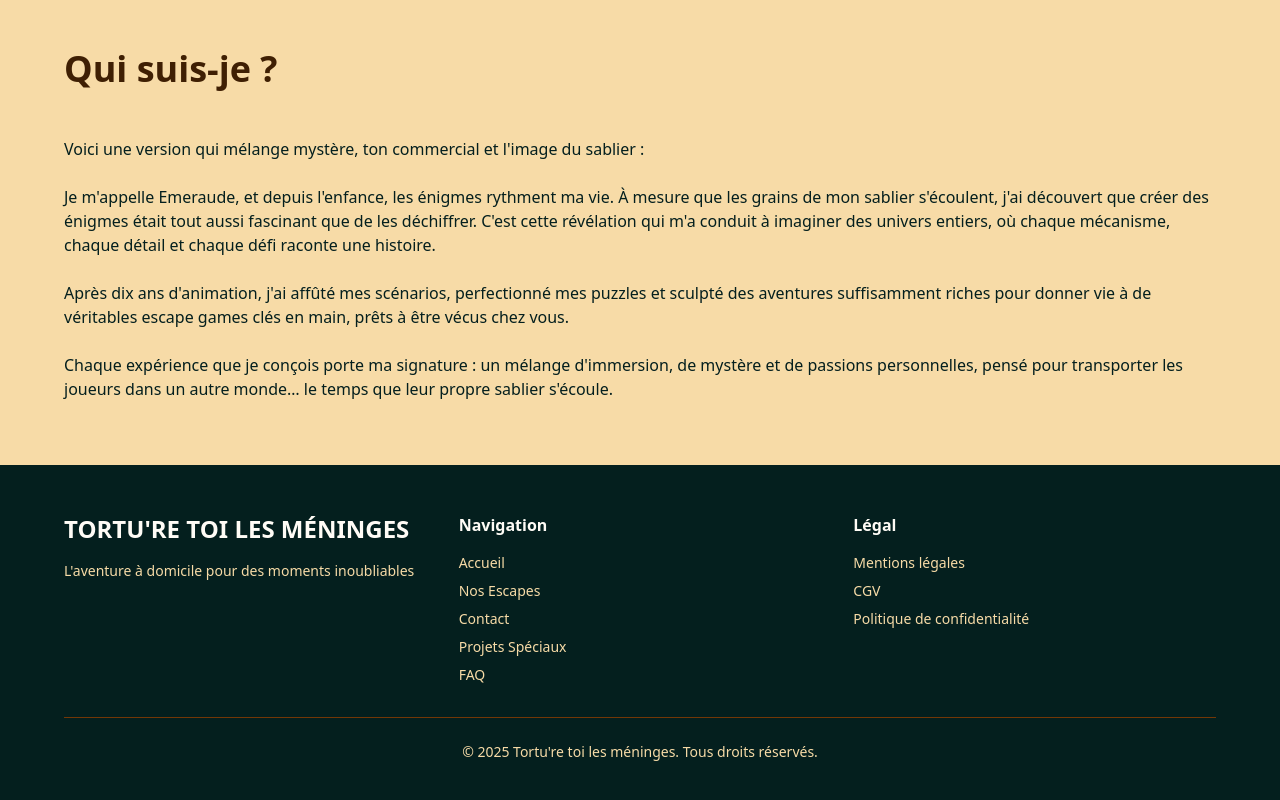
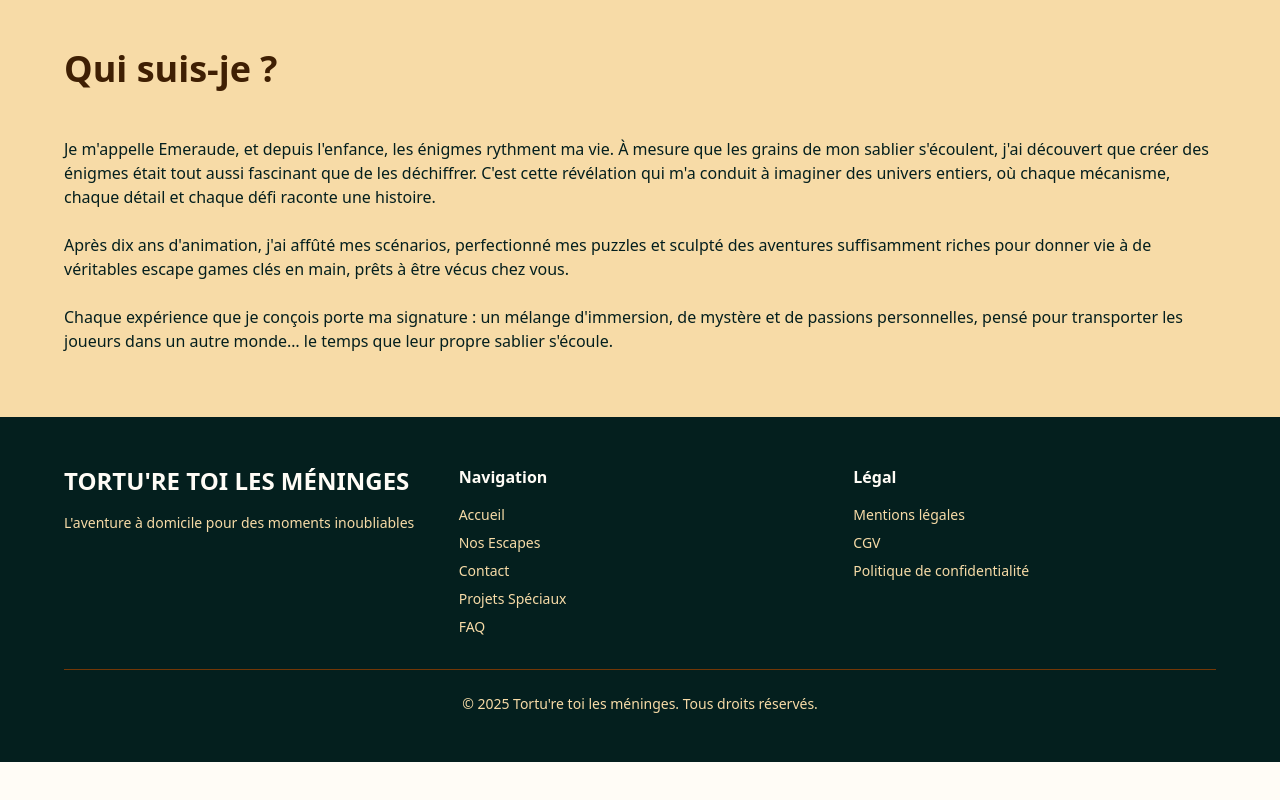
Before and after one commit to TimotheCaillaud/tortu-re_toi_les_meninges, a Next.js app: page / in a window 1280 px wide. Shown: the part 1187-1987 px from the top of the page. After the commit the page ends 1949 px from the top, so only its background shows below. Built offline with nearby package versions, Linux system fonts and the light colour scheme; no server answers.

Commit message:
Remove line in WhoAmI ?

```diff
--- a/components/home/QuiSuisJeSection.tsx
+++ b/components/home/QuiSuisJeSection.tsx
@@ -8,11 +8,6 @@ export const QuiSuisJeSection: React.FC = () => {
           Qui suis-je ?
         </h2>
         <div className="gap-8">
-          <p>
-            Voici une version qui mélange mystère, ton commercial et
-            l&apos;image du sablier :
-          </p>
-          <br />
           <p>
             Je m&apos;appelle Emeraude, et depuis l&apos;enfance, les énigmes
             rythment ma vie. À mesure que les grains de mon sablier
```
